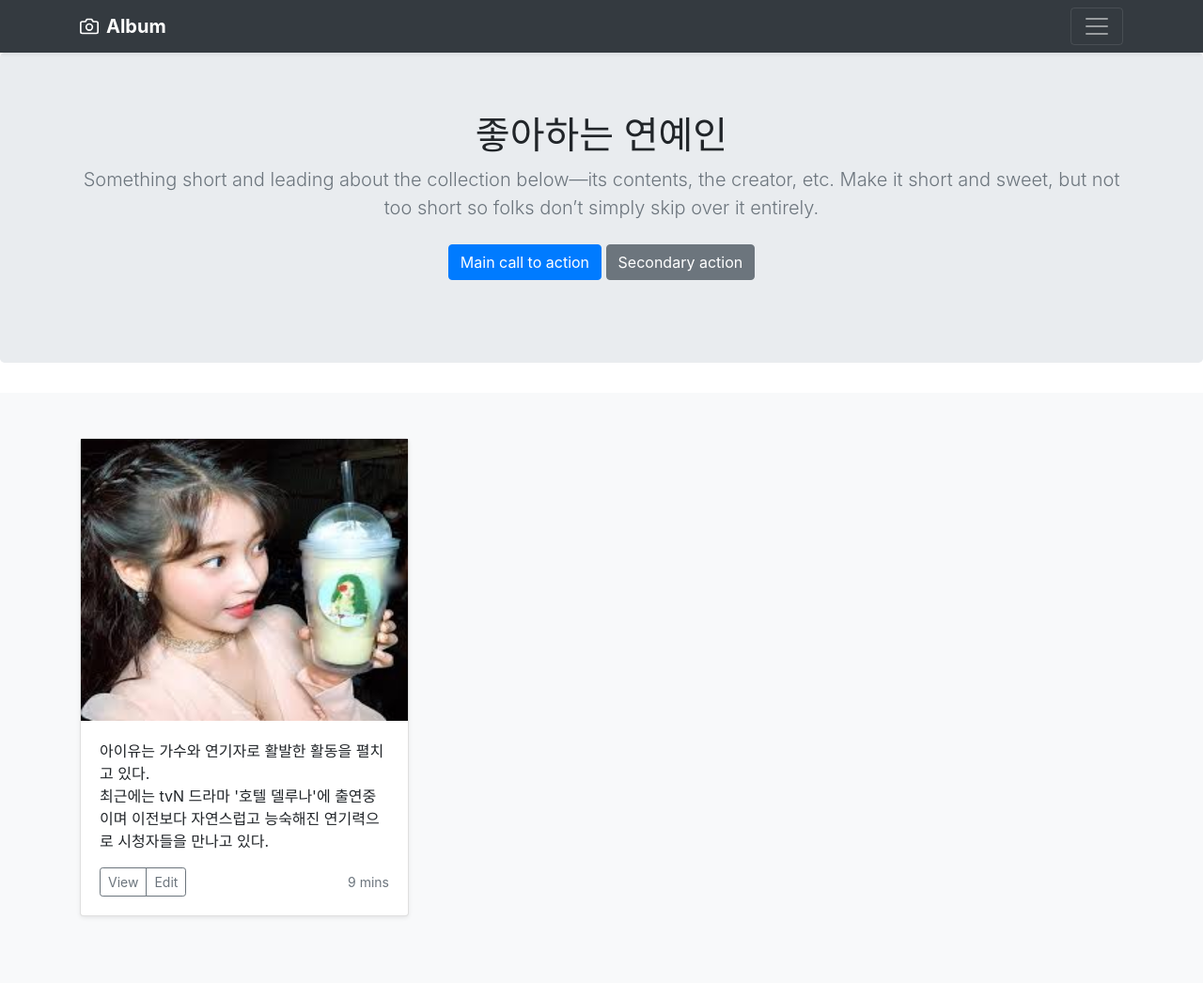
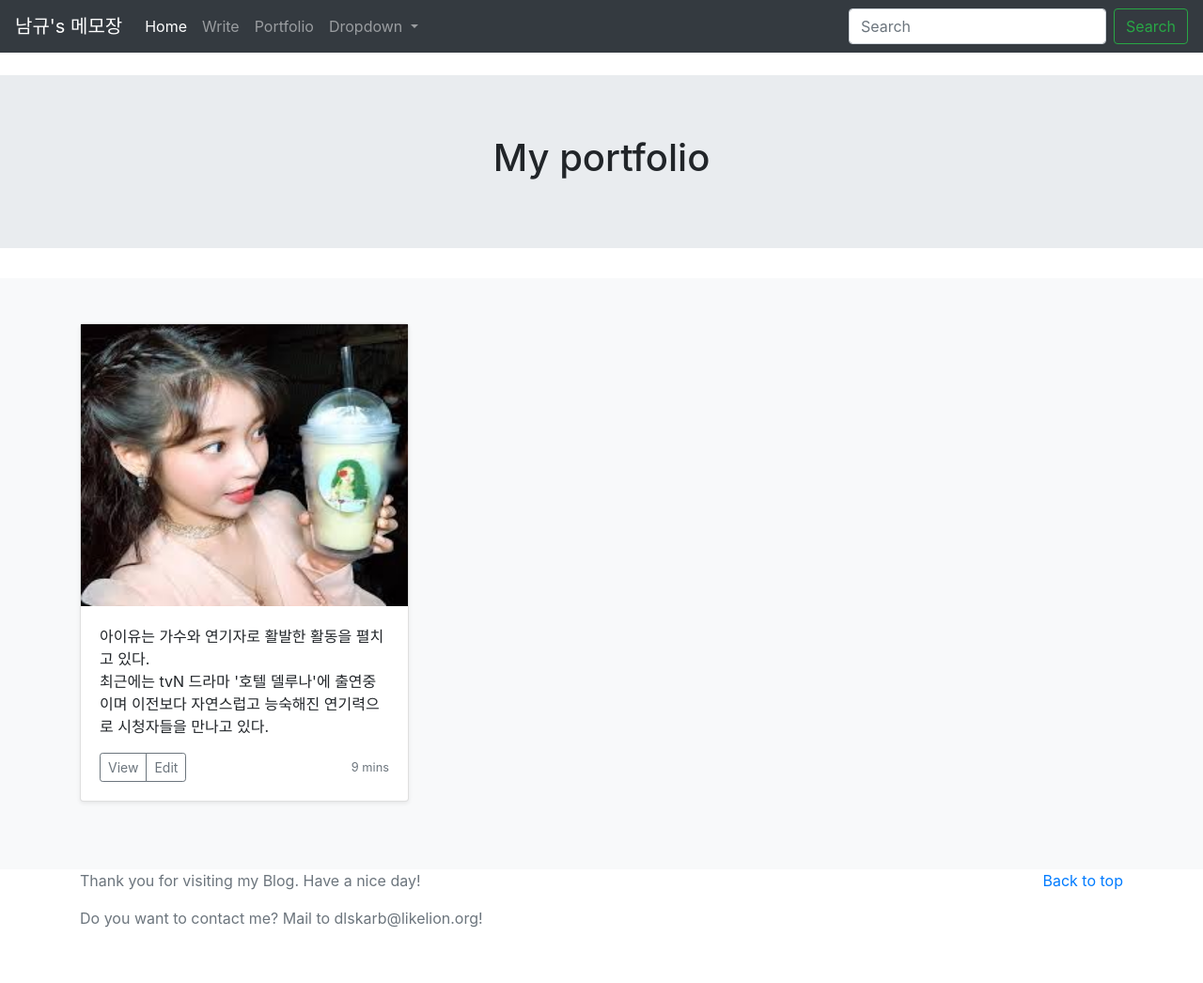
Before and after one commit to Leenamkyu/myblog, a Django app: page /portfolio/ in a window 1280 px wide. Shown: the top 1046 px of the page at 94% size. After the commit the page ends 987 px from the top, so only its background shows below. Run offline with Django 3.2, Linux system fonts and the light colour scheme; data that the repository does not hold is empty; some libraries are stand-ins or nearby versions.

Commit message:
update Portfolio

```diff
--- a/portfolio/templates/portfolio.html
+++ b/portfolio/templates/portfolio.html
@@ -1,3 +1,5 @@
+{% extends 'base.html'%}
+{% block contents%}
 {% load staticfiles %}
 <!doctype html>
 <html lang="en">
@@ -8,16 +10,6 @@
     <meta name="author" content="Mark Otto, Jacob Thornton, and Bootstrap contributors">
     <meta name="generator" content="Jekyll v3.8.5">
     <title>남규's Portfolio</title>
-
-    <link rel="stylesheet" href="https://stackpath.bootstrapcdn.com/bootstrap/4.3.1/css/bootstrap.min.css" integrity="sha384-ggOyR0iXCbMQv3Xipma34MD+dH/1fQ784/j6cY/iJTQUOhcWr7x9JvoRxT2MZw1T" crossorigin="anonymous">
-    <script src="https://code.jquery.com/jquery-3.3.1.slim.min.js" integrity="sha384-q8i/X+965DzO0rT7abK41JStQIAqVgRVzpbzo5smXKp4YfRvH+8abtTE1Pi6jizo" crossorigin="anonymous"></script>
-    <script src="https://cdnjs.cloudflare.com/ajax/libs/popper.js/1.14.7/umd/popper.min.js" integrity="sha384-UO2eT0CpHqdSJQ6hJty5KVphtPhzWj9WO1clHTMGa3JDZwrnQq4sF86dIHNDz0W1" crossorigin="anonymous"></script>
-    <script src="https://stackpath.bootstrapcdn.com/bootstrap/4.3.1/js/bootstrap.min.js" integrity="sha384-JjSmVgyd0p3pXB1rRibZUAYoIIy6OrQ6VrjIEaFf/nJGzIxFDsf4x0xIM+B07jRM" crossorigin="anonymous"></script>
-
-    <link rel="canonical" href="https://getbootstrap.com/docs/4.3/examples/album/">
-
-    <!-- Bootstrap core CSS -->
-    <link href="/docs/4.3/dist/css/bootstrap.min.css" rel="stylesheet" integrity="sha384-ggOyR0iXCbMQv3Xipma34MD+dH/1fQ784/j6cY/iJTQUOhcWr7x9JvoRxT2MZw1T" crossorigin="anonymous">
 
 
     <style>
@@ -36,52 +28,14 @@
         }
       }
     </style>
-    <!-- Custom styles for this template -->
-    <link href="album.css" rel="stylesheet">
+
   </head>
   <body>
-    <header>
-  <div class="collapse bg-dark" id="navbarHeader">
-    <div class="container">
-      <div class="row">
-        <div class="col-sm-8 col-md-7 py-4">
-          <h4 class="text-white">About</h4>
-          <p class="text-muted">Add some information about the album below, the author, or any other background context. Make it a few sentences long so folks can pick up some informative tidbits. Then, link them off to some social networking sites or contact information.</p>
-        </div>
-        <div class="col-sm-4 offset-md-1 py-4">
-          <h4 class="text-white">Contact</h4>
-          <ul class="list-unstyled">
-            <li><a href="#" class="text-white">Follow on Twitter</a></li>
-            <li><a href="#" class="text-white">Like on Facebook</a></li>
-            <li><a href="#" class="text-white">Email me</a></li>
-          </ul>
-        </div>
-      </div>
-    </div>
-  </div>
-  <div class="navbar navbar-dark bg-dark shadow-sm">
-    <div class="container d-flex justify-content-between">
-      <a href="#" class="navbar-brand d-flex align-items-center">
-        <svg xmlns="http://www.w3.org/2000/svg" width="20" height="20" fill="none" stroke="currentColor" stroke-linecap="round" stroke-linejoin="round" stroke-width="2" aria-hidden="true" class="mr-2" viewBox="0 0 24 24" focusable="false"><path d="M23 19a2 2 0 0 1-2 2H3a2 2 0 0 1-2-2V8a2 2 0 0 1 2-2h4l2-3h6l2 3h4a2 2 0 0 1 2 2z"/><circle cx="12" cy="13" r="4"/></svg>
-        <strong>Album</strong>
-      </a>
-      <button class="navbar-toggler" type="button" data-toggle="collapse" data-target="#navbarHeader" aria-controls="navbarHeader" aria-expanded="false" aria-label="Toggle navigation">
-        <span class="navbar-toggler-icon"></span>
-      </button>
-    </div>
-  </div>
-</header>
-
 <main role="main">
 
-  <section class="jumbotron text-center">
+  <section class="jumbotron jumbotron-fluid text-center">
     <div class="container">
-      <h1 class="jumbotron-heading">좋아하는 연예인</h1>
-      <p class="lead text-muted">Something short and leading about the collection below—its contents, the creator, etc. Make it short and sweet, but not too short so folks don’t simply skip over it entirely.</p>
-      <p>
-        <a href="#" class="btn btn-primary my-2">Main call to action</a>
-        <a href="#" class="btn btn-secondary my-2">Secondary action</a>
-      </p>
+      <h1 class="jumbotron-heading">My portfolio</h1>
     </div>
   </section>
 
@@ -137,6 +91,5 @@
     <p>Do you want to contact me? Mail to dlskarb@likelion.org! </p>
   </div>
 </footer>
-<script src="https://code.jquery.com/jquery-3.3.1.slim.min.js" integrity="sha384-q8i/X+965DzO0rT7abK41JStQIAqVgRVzpbzo5smXKp4YfRvH+8abtTE1Pi6jizo" crossorigin="anonymous"></script>
-      <script>window.jQuery || document.write('<script src="/docs/4.3/assets/js/vendor/jquery-slim.min.js"><\/script>')</script><script src="/docs/4.3/dist/js/bootstrap.bundle.min.js" integrity="sha384-xrRywqdh3PHs8keKZN+8zzc5TX0GRTLCcmivcbNJWm2rs5C8PRhcEn3czEjhAO9o" crossorigin="anonymous"></script></body>
 </html>
+{% endblock %}
```
